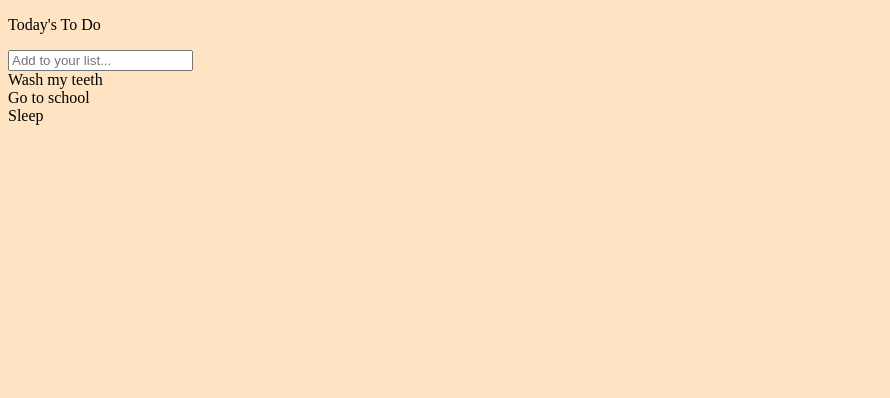
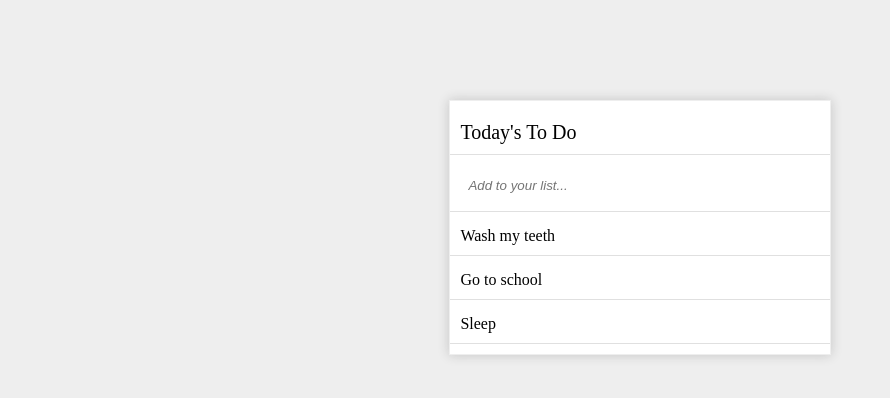
Before and after one commit to Anvi98/ToDoList, a website built with webpack: page src/index.html in a window 1280 px wide. Shown: the whole page, without its empty margins (0-890 px from the left). Built offline with nearby package versions, Linux system fonts and the light colour scheme.

Commit message:
Create a style.css and set rules for the To Do List

```diff
--- a/src/style.css
+++ b/src/style.css
@@ -1,3 +1,30 @@
 body {
-  background-color: bisque;
+  background-color: #eee;
 }
+
+.wrapper {
+  background-color: #fff;
+  width: 30%;
+  margin: 100px auto;
+  border: 1px solid #eee;
+  padding: 5px 0;
+  box-shadow: 0 0 11px rgba(33,33,33,.2);
+}
+
+.wrapper p {
+  margin: 0;
+  font-size: 20px;
+}
+
+.mini-section{
+  border-bottom: 1px solid rgb(224, 224, 224);
+  margin: 5px 0;
+  padding: 10px;
+}
+
+.task {
+  border: none;
+  font-style: italic;
+  width: 250px;
+  padding: 8px;
+}
```
